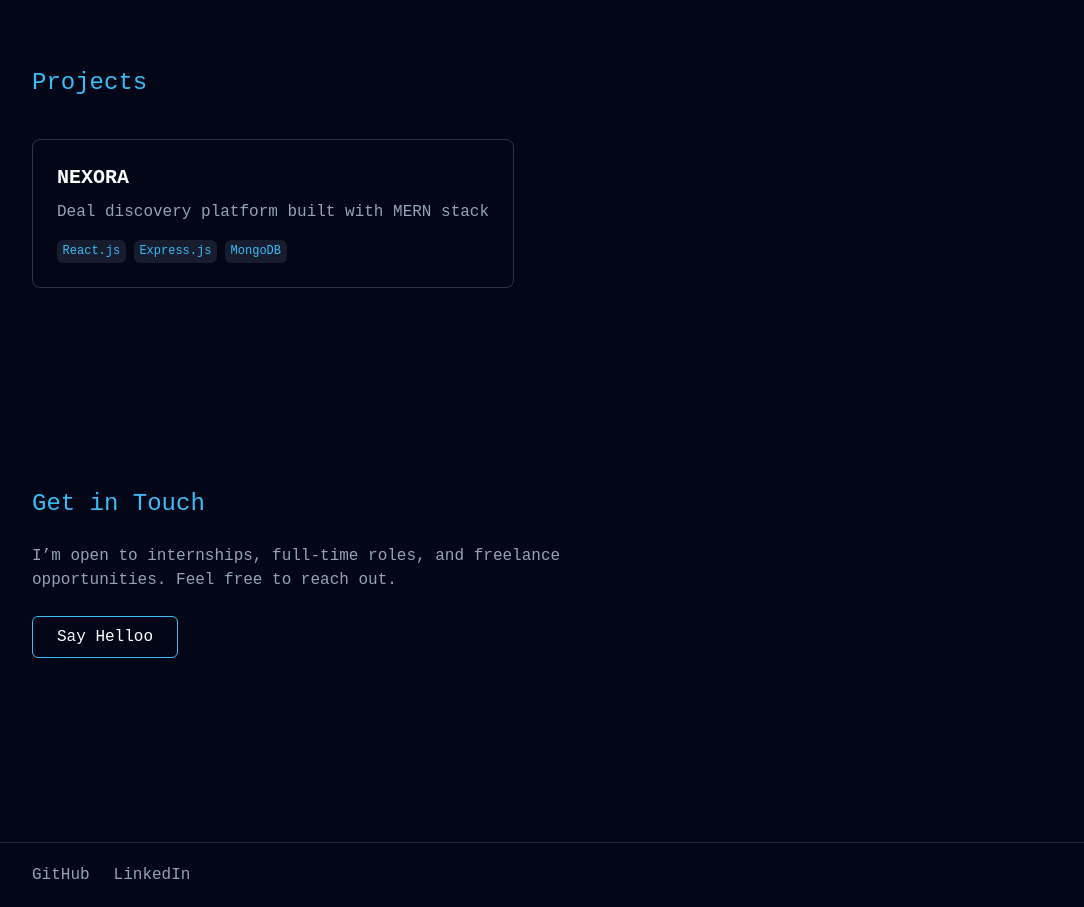
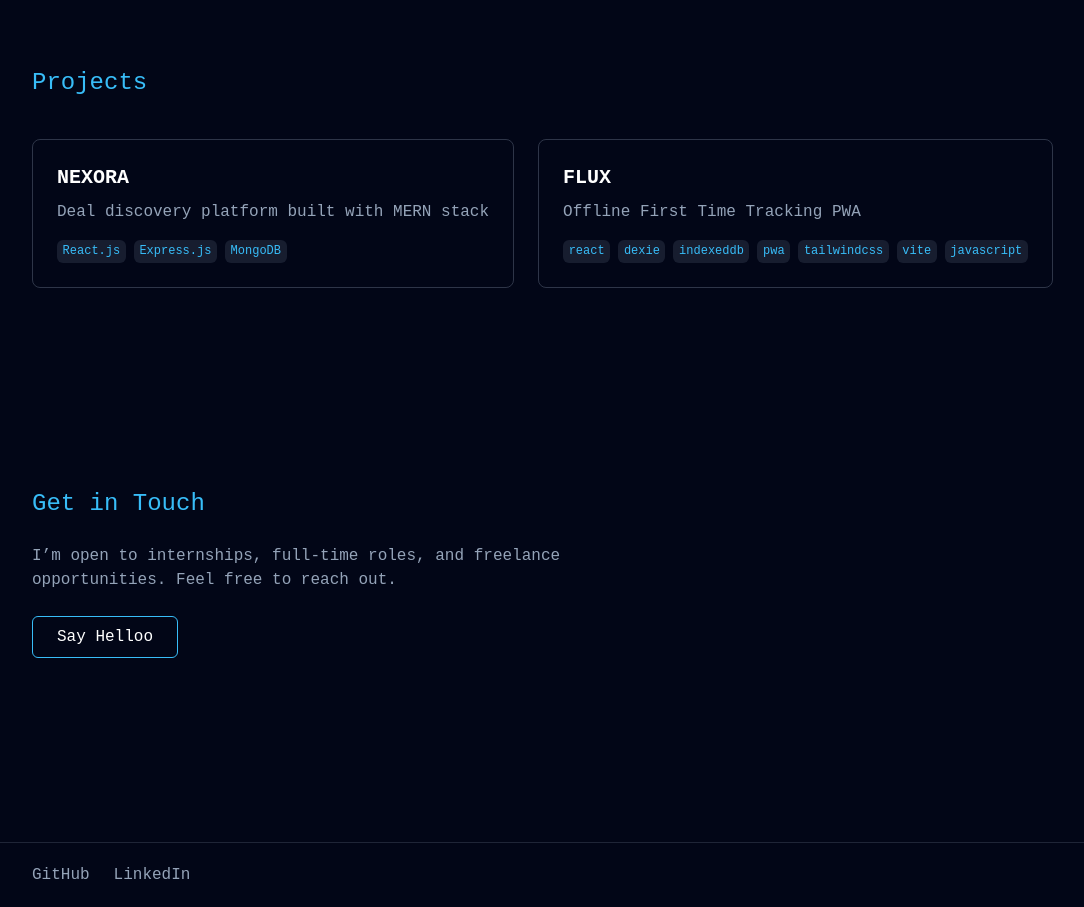
Before and after one commit to anuragkumar-git/anurag-portfolio, a React (Vite) app: page / in a window 1280 px wide. Shown: the part 2060-2967 px from the top of the page, without its empty margins (32-1116 px from the left). Built offline with nearby package versions, Linux system fonts and the light colour scheme.

Commit message:
feat(project): add new project details

```diff
--- a/src/data/projects.js
+++ b/src/data/projects.js
@@ -1,4 +1,5 @@
-export const projects = [{
+export const projects = [
+    {
     id: "NEXORA",
     title: "NEXORA",
     desc: "Deal discovery platform built with MERN stack",
@@ -15,4 +16,27 @@ export const projects = [{
         github: "https://github.com/anuragkumar-git/Code_NEXORA",
         // live: "https://tukku.live",
     },
-}]
+},
+    {
+    id: "FLUX",
+    title: "FLUX",
+    desc: "Offline First Time Tracking PWA",
+    fullDesc: "A modern, offline-first productivity timer built with React + Vite, Dexie. Designed for focused study and deep work sessions with clean architecture and scalable foundations.",
+    features: [
+        "⚡ Offline support (PWA)",
+        "💾 IndexedDB persistence using Dexie",
+        "⏱ Session-based time tracking",
+        "⏸ Pause & auto-terminate after 10 min inactivity",
+        "✏️ Inline session title editing",
+        "📅 Day-wise grouped history",
+        "📊 Daily total time calculation",
+        "📱 Mobile-first responsive UI",
+        "🌿 Modern emerald productivity theme",
+    ],
+    tech: ["react", "dexie", "indexeddb", "pwa", "tailwindcss", "vite", "javascript" ],
+    links: {
+        github: "https://github.com/anuragkumar-git/flux",
+        live: "https://anuragkumar-git.github.io/flux/",
+    },
+},
+]
```
